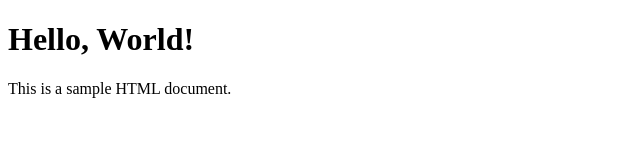
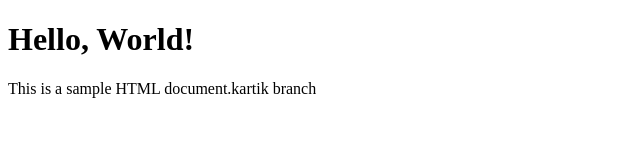
Before and after one commit to Nachiketh-G/DevOps, a plain HTML site: page index.html in a window 1280 px wide. Shown: the whole page, without its empty margins (0-640 px from the left). Drawn offline with Linux system fonts and the light colour scheme.

Commit message:
changes made kartik

```diff
--- a/index.html
+++ b/index.html
@@ -8,7 +8,7 @@
 </head>
 <body>
     <h1>Hello, World!</h1>
-    <p>This is a sample HTML document.</p>
+    <p>This is a sample HTML document.kartik branch</p>
 
 </body>
 </html>
```
